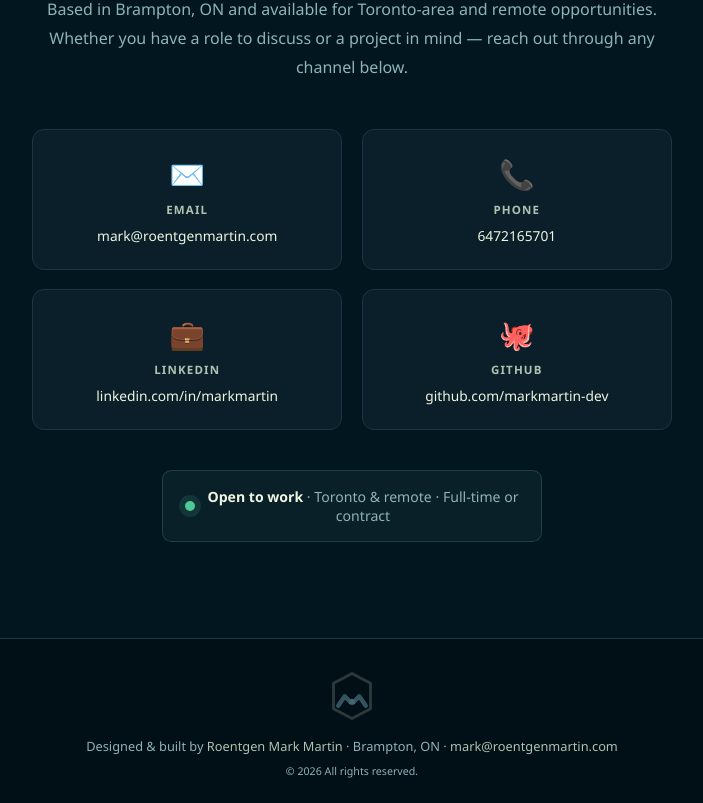
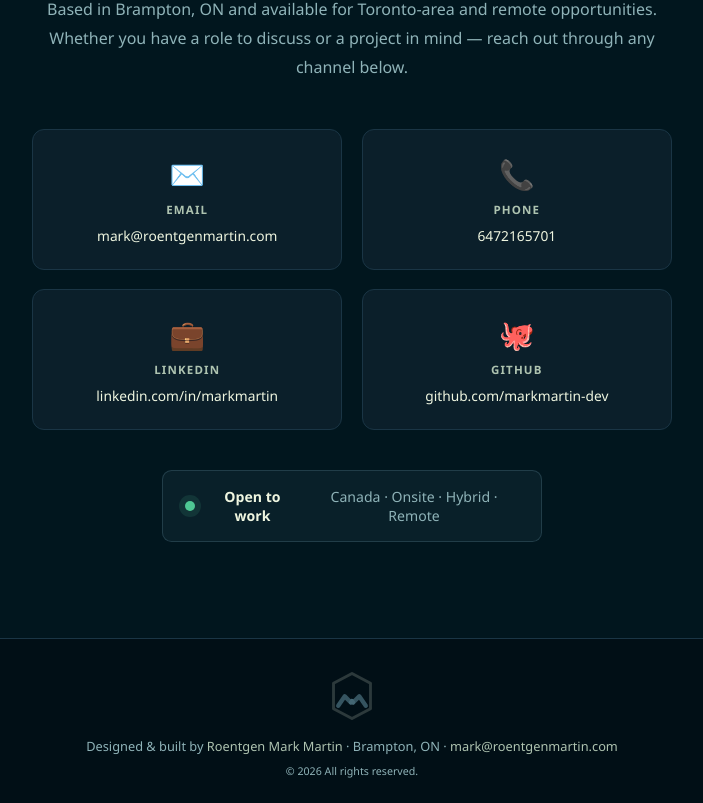
Before and after one commit to markmartin-dev/portfolio-site, a React (Vite) app: page / in a window 1280 px wide. Shown: the part 3908-4711 px from the top of the page, without its empty margins (288-991 px from the left). Built offline with nearby package versions, Linux system fonts and the light colour scheme.

Commit message:
update availability status

```diff
--- a/src/components/Contact.tsx
+++ b/src/components/Contact.tsx
@@ -29,7 +29,8 @@ function Contact() {
 
         <div className={`${styles.availability} fade-up`} role="status" aria-live="polite" aria-label="Availability status: Open to work in Toronto and remote, full-time or contract">
           <div className={styles.availDot} aria-hidden="true"></div>
-          <p className={styles.availText}><strong>Open to work</strong> &middot; Toronto &amp; remote &middot; Full-time or contract</p>
+          <p className={styles.availText}><strong>Open to work</strong></p>
+          <p className={styles.availText}> Canada &middot; Onsite &middot; Hybrid &middot; Remote</p>
         </div>
       </div>
     </section>
```
